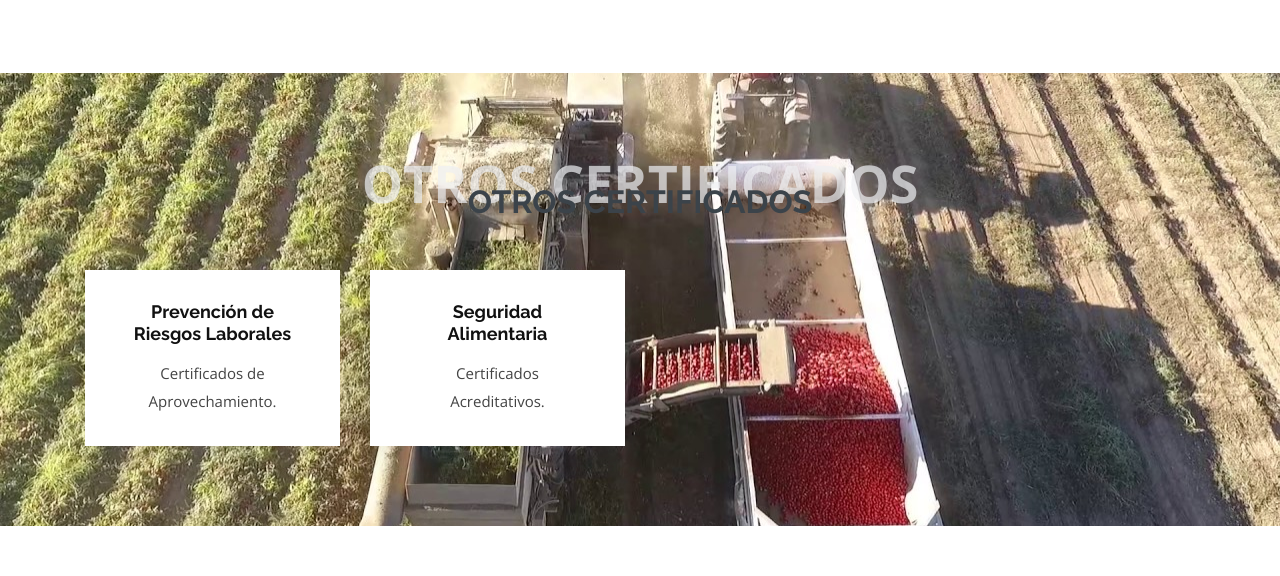
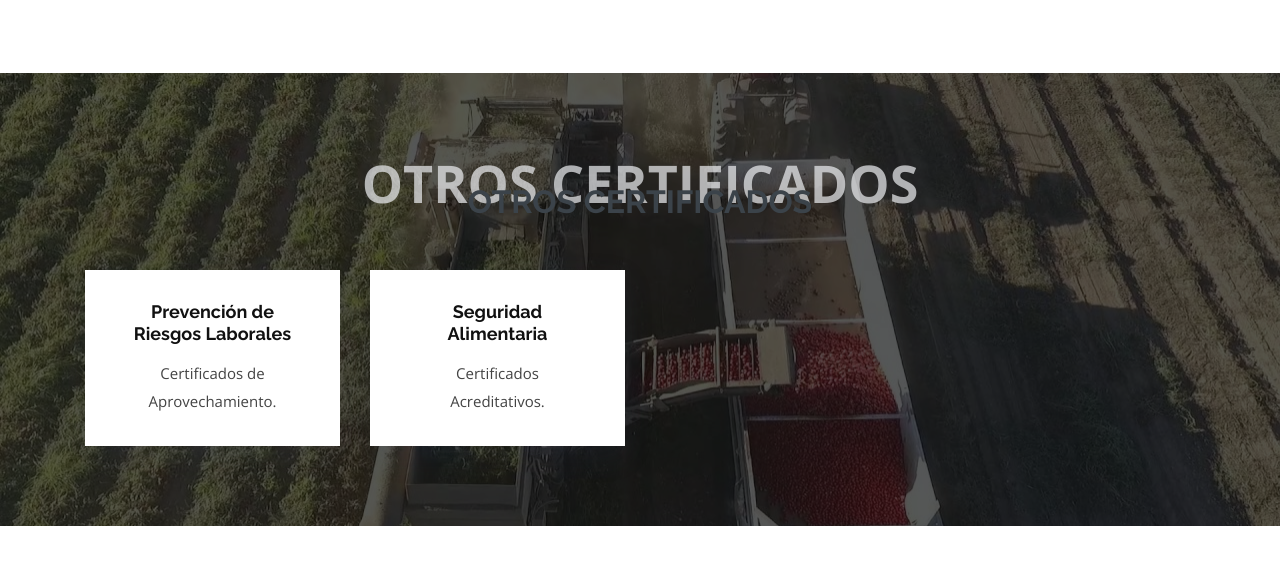
Before and after one commit to GermanSoldevilla/curriculum, a plain HTML site: page index.html in a window 1280 px wide. Shown: the part 3405-3981 px from the top of the page. Drawn offline with nearby package versions, Linux system fonts and the light colour scheme.

Commit message:
Update style.css

```diff
--- a/assets/css/style.css
+++ b/assets/css/style.css
@@ -990,7 +990,15 @@ color: #2AD7A8;
   }
 }
 
-
+.othertitles::before {
+    content: "";
+    position: absolute;
+    left: 0;
+    right: 0;
+    top: 0;
+    bottom: 0;
+    background: rgba(14, 16, 17, 0.7);
+}
 
 /*--------------------------------------------------------------
 # Footer
```
